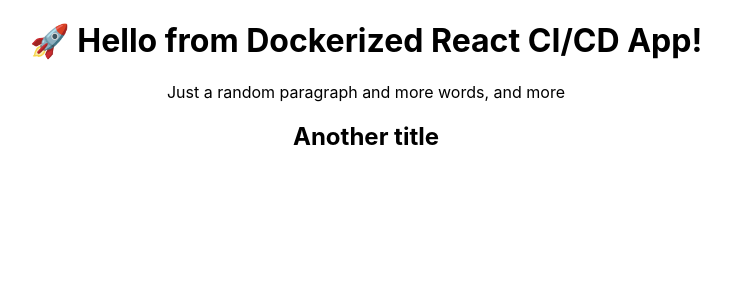
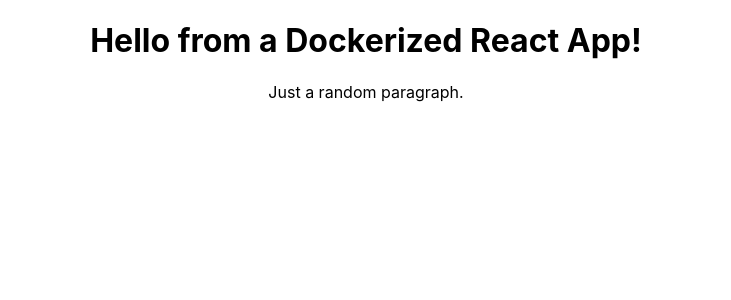
Before and after one commit to kovacsmmarci/cicd-docker, a React (Create React App) app: page / in a window 1280 px wide. Shown: the top 300 px of the page, without its empty margins (274-1005 px from the left). Built offline with nearby package versions, Linux system fonts and the light colour scheme.

Commit message:
test commit

```diff
--- a/src/App.js
+++ b/src/App.js
@@ -4,9 +4,8 @@ import './App.css';
 function App() {
   return (
      <div className="App">
-        <h1>🚀 Hello from Dockerized React CI/CD App!</h1>
-	<p>Just a random paragraph and more words, and more</p>
-	<h2>Another title</h2>
+        <h1>Hello from a Dockerized React App!</h1>
+	<p>Just a random paragraph.</p>
      </div>
   );
 }
```
